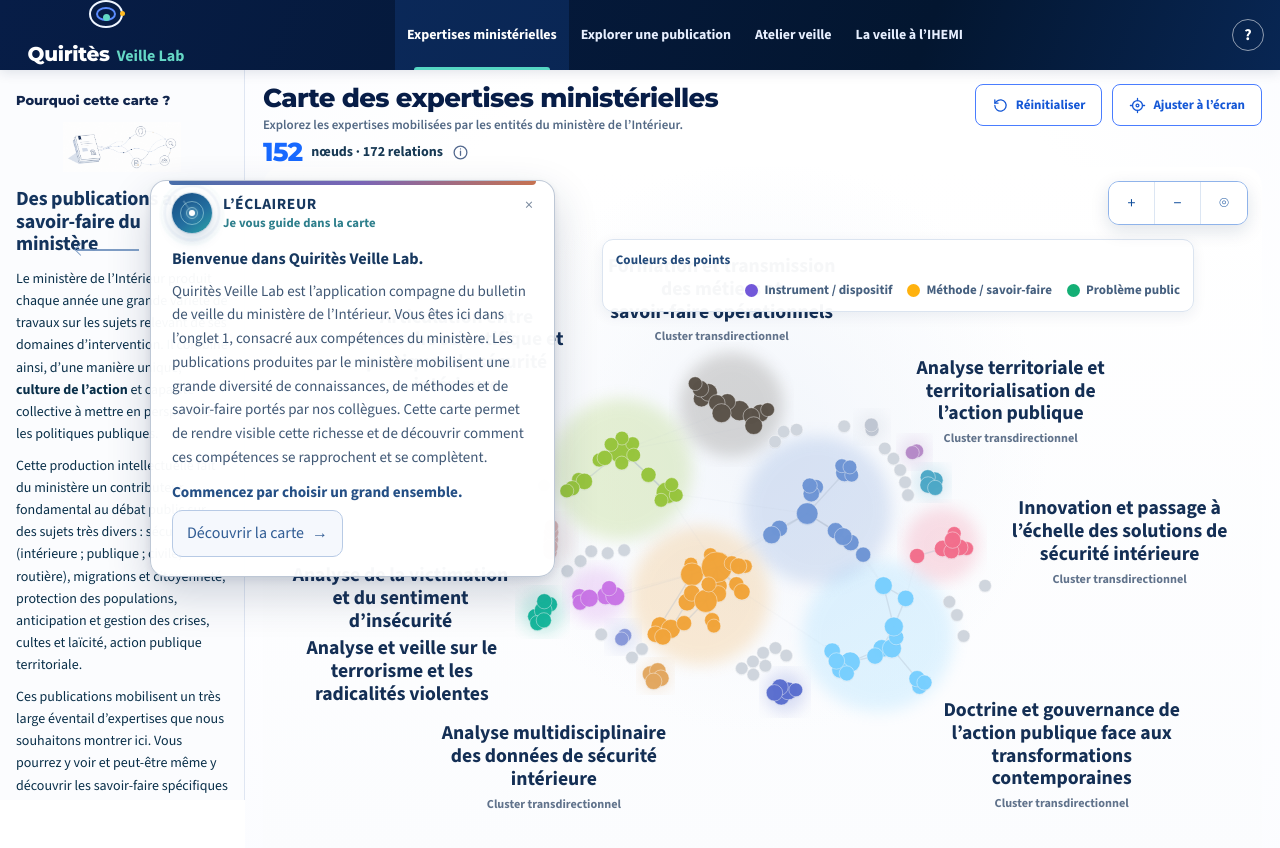
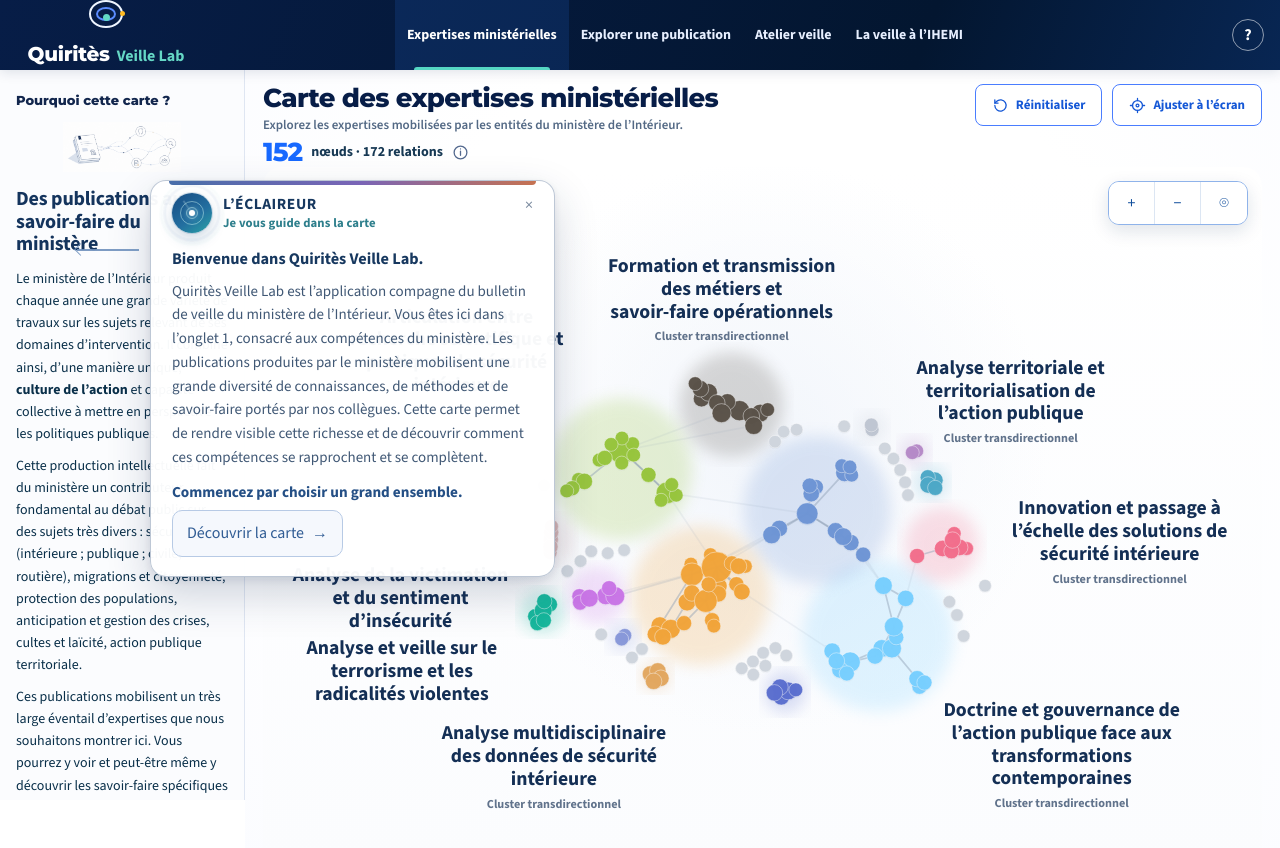
Before and after one commit to Quirites-ihemi/Veillelab, a React (Vite) app: page / in a window 1280 px wide. Both pictures are taken after a click on the button "Entrer dans Quiritès Lab". Shown: the top 848 px of the page. Built offline with nearby package versions, Linux system fonts and the light colour scheme.

Commit message:
Add files via upload

```diff
--- a/src/components/Eclaireur.jsx
+++ b/src/components/Eclaireur.jsx
@@ -80,19 +80,6 @@
         <p className="eclaireur-lead">{content.lead}</p>
         {content.body && <p>{content.body}</p>}
 
-        {content.categories?.length > 0 && (
-          <div className="eclaireur-legend-block">
-            <span className="eclaireur-legend-title">Couleurs des points</span>
-            <div className="eclaireur-categories" aria-label="Trois catégories de micro-expertises">
-            {content.categories.map(category => (
-              <span key={category.label}>
-                <i style={{ background: category.color }} aria-hidden="true" />
-                {category.label}
-              </span>
-            ))}
-            </div>
-          </div>
-        )}
 
         {content.prompt && (
           <p className="eclaireur-prompt">{content.prompt}</p>
--- a/src/components/ExpertiseConstellation.jsx
+++ b/src/components/ExpertiseConstellation.jsx
@@ -500,10 +500,11 @@
   const primaryGuideClusterId = useMemo(() => {
     if (!clusterStats.length) return null
 
-    // Cluster sombre situé dans la partie haute de la carte : il sert de
-    // repère visuel stable pour la démonstration de l’Éclaireur.
-    const darkReferenceCluster = clusterStats.find(cluster => cluster.id === 40)
-    if (darkReferenceCluster) return darkReferenceCluster.id
+    // Cluster vert « Articulation entre recherche scientifique et pratiques
+    // de sécurité intérieure » : il reste bien dégagé à gauche de la carte et
+    // sert de repère stable pendant la lecture animée de l’Éclaireur.
+    const greenReferenceCluster = clusterStats.find(cluster => cluster.id === 43)
+    if (greenReferenceCluster) return greenReferenceCluster.id
 
     const candidates = [...clusterStats].sort((a, b) => {
       const bySize = b.nodeIds.size - a.nodeIds.size
@@ -539,18 +540,15 @@
     return candidates[0]?.id ?? null
   }, [activeCluster, guideOverviewStep, clusterStats, primaryGuideClusterId])
 
-  const guideCategoryNodeIds = useMemo(() => {
-    if (activeCluster !== null || guideOverviewStep !== 0) return new Set()
-
-    const ids = new Set()
-    Object.keys(FAMILY_COLORS).forEach(family => {
-      const candidate = positionedNodes
-        .filter(node => node.family === family)
-        .sort((a, b) => b.gephiSize - a.gephiSize)[0]
-      if (candidate) ids.add(candidate.id)
-    })
-    return ids
-  }, [activeCluster, guideOverviewStep, positionedNodes])
+  const guideOverviewNodeId = useMemo(() => {
+    if (activeCluster !== null || guideOverviewStep !== 0) return null
+
+    const candidates = positionedNodes
+      .filter(node => node.clusterId === primaryGuideClusterId)
+      .sort((a, b) => b.gephiSize - a.gephiSize)
+
+    return candidates[0]?.id ?? null
+  }, [activeCluster, guideOverviewStep, positionedNodes, primaryGuideClusterId])
 
   const guideIsolatedNodeId = useMemo(() => {
     if (activeCluster !== null || guideOverviewStep !== 5) return null
@@ -925,6 +923,29 @@
             </g>
           )}
 
+          {guideClusterId !== null && (() => {
+            const guideCluster = clusterStats.find(cluster => cluster.id === guideClusterId)
+            if (!guideCluster) return null
+            return (
+              <g className="eclaireur-cluster-guide-rings" aria-hidden="true">
+                <circle
+                  className="eclaireur-cluster-guide-ring"
+                  cx={guideCluster.centerX}
+                  cy={guideCluster.centerY}
+                  r={guideCluster.radius * 0.72}
+                  style={{ stroke: guideCluster.color || '#97C53D' }}
+                />
+                <circle
+                  className="eclaireur-cluster-guide-ring eclaireur-cluster-guide-ring-2"
+                  cx={guideCluster.centerX}
+                  cy={guideCluster.centerY}
+                  r={guideCluster.radius * 0.94}
+                  style={{ stroke: guideCluster.color || '#97C53D' }}
+                />
+              </g>
+            )
+          })()}
+
           <g className="entry-edges">
             {visibleEdges.map((edge, index) => {
               const source = byId.get(edge.source)
@@ -968,8 +989,8 @@
                   }
                   opacity={
                     selectedActive && clusterActive
-                      ? (sameCluster ? 0.31 : 0.045) * linkDensity
-                      : activeCluster !== null ? 0.012 : 0.028
+                      ? (sameCluster ? 0.46 : 0.11) * linkDensity
+                      : activeCluster !== null ? 0.035 : 0.075
                   }
                 />
               )
@@ -1023,13 +1044,12 @@
                     aria-label={node.label}
                   />
 
-                  {guideCategoryNodeIds.has(node.id) && (
+                  {guideOverviewNodeId === node.id && (
                     <circle
-                      className="eclaireur-category-node-ring"
+                      className="eclaireur-overview-node-ring"
                       cx={node.x}
                       cy={node.y}
-                      r={radius + 11}
-                      style={{ stroke: familyColor(node.family) }}
+                      r={radius + 12}
                     />
                   )}
 
@@ -1259,25 +1279,6 @@
         </g>
       </svg>
 
-      {activeCluster === null && (
-        <div
-          className={`entry-family-legend${
-            guideOverviewStep === 0 ? ' eclaireur-family-legend-pulse' : ''
-          }`}
-          aria-label="Légende des catégories de micro-expertises"
-        >
-          <b>Couleurs des points</b>
-          {Object.entries(FAMILY_COLORS).map(([label, color]) => (
-            <span
-              key={label}
-              className={guideOverviewStep === 0 ? 'eclaireur-legend-item-pulse' : undefined}
-            >
-              <i style={{ background: color }} />
-              {label}
-            </span>
-          ))}
-        </div>
-      )}
 
       <style>{`
         .gephi-entry-shell{
@@ -1304,8 +1305,8 @@
         }
 
         .entry-edge{
-          stroke:#a9b6c7;
-          stroke-width:1.45;
+          stroke:#8fa0b5;
+          stroke-width:1.75;
           stroke-linecap:round;
           vector-effect:non-scaling-stroke;
         }
@@ -1543,48 +1544,6 @@
           stroke-width:4px;
           stroke-linejoin:round;
           vector-effect:non-scaling-stroke;
-        }
-
-        .entry-family-legend{
-          position:absolute;
-          z-index:6;
-          top:72px;
-          right:68px;
-          left:auto;
-          bottom:auto;
-          display:flex;
-          flex-wrap:wrap;
-          justify-content:flex-end;
-          gap:10px 15px;
-          max-width:min(62%, 760px);
-          padding:10px 13px;
-          border:1px solid #dbe4f0;
-          border-radius:11px;
-          background:rgba(255,255,255,.96);
-          color:#46607f;
-          font-size:13px;
-          font-weight:780;
-          box-shadow:0 4px 14px rgba(15,46,85,.07);
-        }
-
-        .entry-family-legend b{
-          width:100%;
-          color:#244b7b;
-          font-size:13px;
-          font-weight:900;
-          letter-spacing:.01em;
-        }
-
-        .entry-family-legend span{
-          display:flex;
-          align-items:center;
-          gap:6px;
-        }
-
-        .entry-family-legend i{
-          width:13px;
-          height:13px;
-          border-radius:50%;
         }
 
 
@@ -1752,14 +1711,6 @@
             height:570px;
           }
 
-          .entry-family-legend{
-            top:auto;
-            right:14px;
-            left:14px;
-            bottom:14px;
-            max-width:none;
-            justify-content:flex-start;
-          }
 
           .gephi-view-switch{
             max-width:calc(100% - 28px);
```
